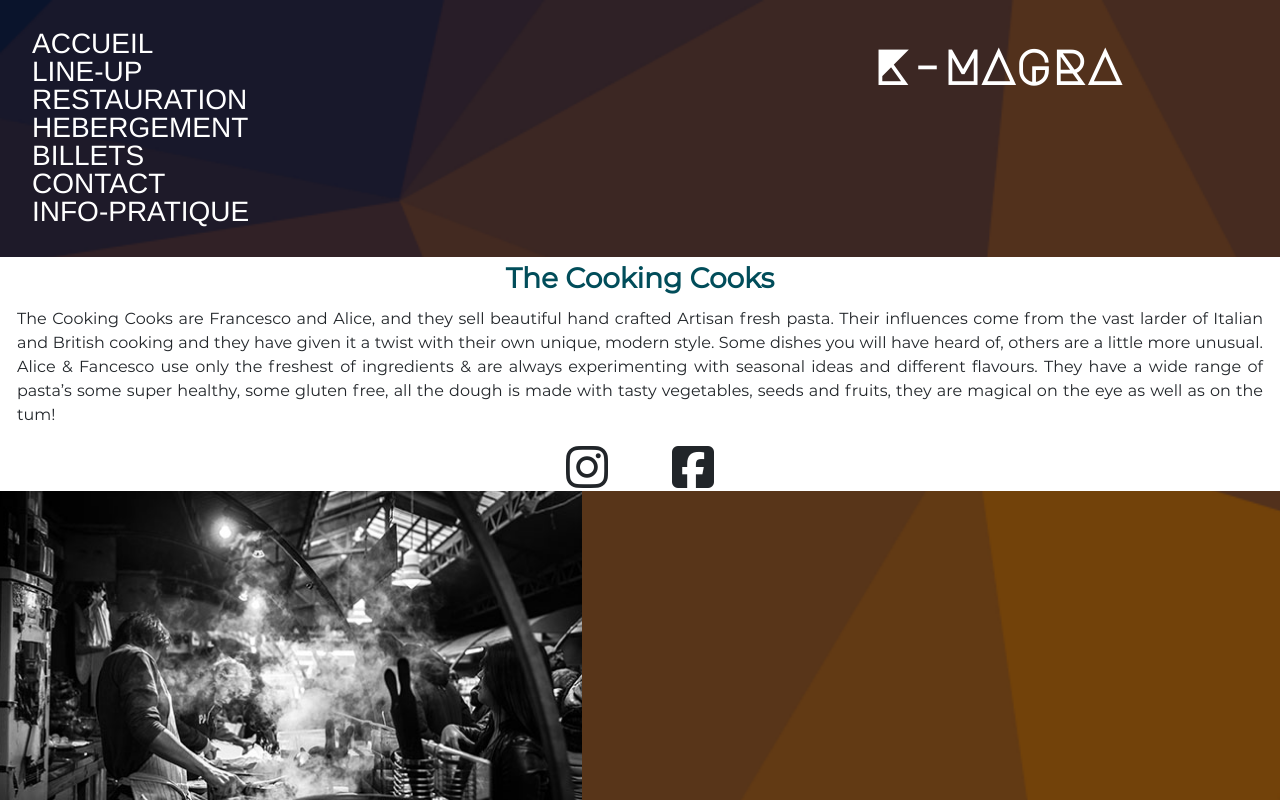
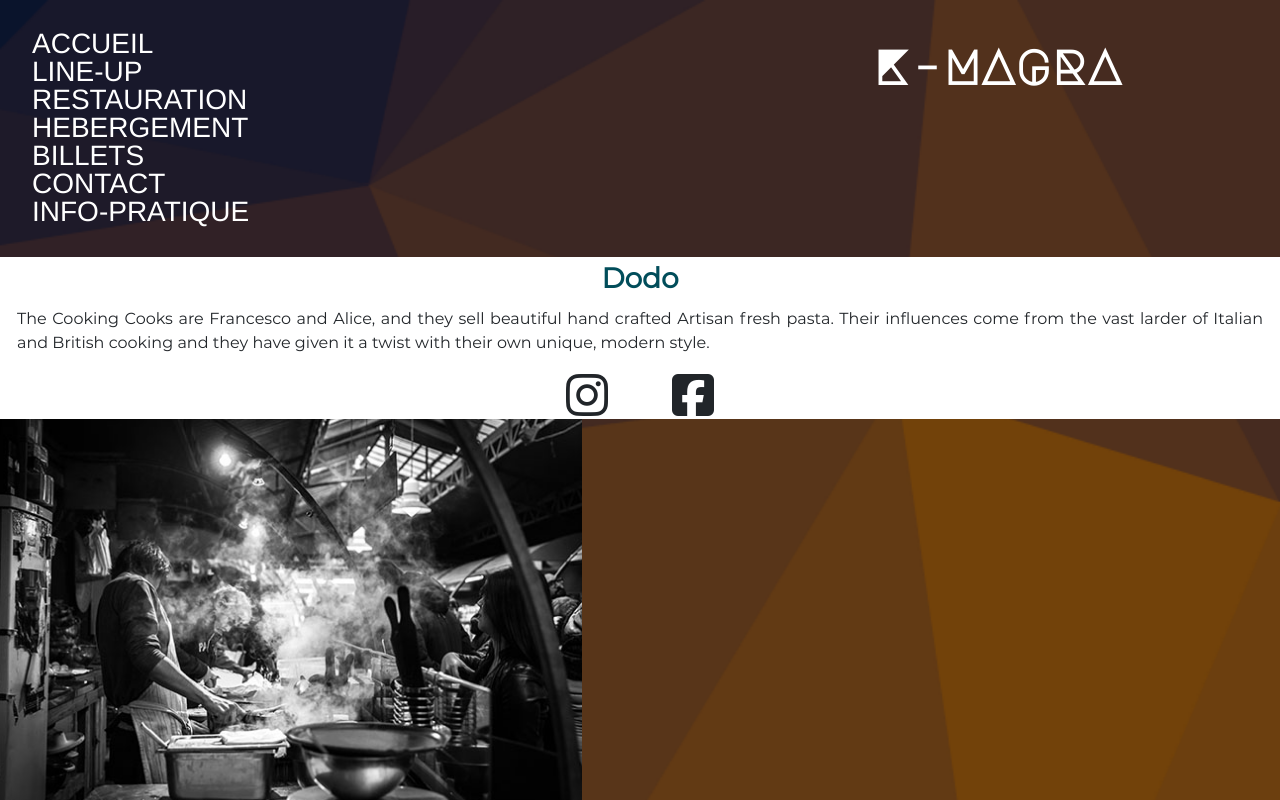
Before and after one commit to TestardR/React-Festival_Du_Graux_Son, a React (Create React App) app: page /hebergement in a window 1280 px wide. Built offline with nearby package versions, Linux system fonts and the light colour scheme.

Commit message:
restauration hebergement data switch

```diff
--- a/src/components/Hebergement.js
+++ b/src/components/Hebergement.js
@@ -13,16 +13,16 @@ class Hebergement extends Component {
       {
         id: 1,
         imgSrc: Cook1,
-        title: 'The Cooking Cooks',
+        title: 'Dodo',
         content:
-          'The Cooking Cooks are Francesco and Alice, and they sell beautiful hand crafted Artisan fresh pasta. Their influences come from the vast larder of Italian and British cooking and they have given it a twist with their own unique, modern style. Some dishes you will have heard of, others are a little more unusual. Alice & Fancesco use only the freshest of ingredients & are always experimenting with seasonal ideas and different flavours. They have a wide range of pasta’s some super healthy, some gluten free, all the dough is made with tasty vegetables, seeds and fruits, they are magical on the eye as well as on the tum!'
+          'The Cooking Cooks are Francesco and Alice, and they sell beautiful hand crafted Artisan fresh pasta. Their influences come from the vast larder of Italian and British cooking and they have given it a twist with their own unique, modern style.'
       },
       {
         id: 2,
         imgSrc: Cook2,
-        title: 'Gingers',
+        title: 'Camping',
         content:
-          "Making small batch, inventively flavoured real dairy ice cream, sorbet and vegan ice cream since 2010. Winner of British Street Food awards 'Best Dessert' 2011, '12, '13 and winner of 'Best Of The Best' 2012. Our recipe book MELT was published by Simon & Schuster 2013. Their beautiful retro ice cream van (lovingly hand designed inside and out) Ginger, loves meeting new crowds and their menu is always a talking point of any festival! Most ice creams are naturally gluten free, and 50% of the menu is vegan. Gingers only present vegan flavours that are every bit as divine as the real dairy versions."
+          "Making small batch, inventively flavoured real dairy ice cream, sorbet and vegan ice cream since 2010. Winner of British Street Food awards 'Best Dessert' 2011, '12, '13 and winner of 'Best Of The Best' 2012."
       }
     ]
   };
--- a/src/components/Restauration.js
+++ b/src/components/Restauration.js
@@ -13,16 +13,16 @@ class Restauration extends Component {
       {
         id: 1,
         imgSrc: Cook1,
-        title: 'Dodo',
+        title: 'The Cooking Cooks',
         content:
-          'The Cooking Cooks are Francesco and Alice, and they sell beautiful hand crafted Artisan fresh pasta. Their influences come from the vast larder of Italian and British cooking and they have given it a twist with their own unique, modern style.'
+          'The Cooking Cooks are Francesco and Alice, and they sell beautiful hand crafted Artisan fresh pasta. Their influences come from the vast larder of Italian and British cooking and they have given it a twist with their own unique, modern style. Some dishes you will have heard of, others are a little more unusual. Alice & Fancesco use only the freshest of ingredients & are always experimenting with seasonal ideas and different flavours. They have a wide range of pasta’s some super healthy, some gluten free, all the dough is made with tasty vegetables, seeds and fruits, they are magical on the eye as well as on the tum!'
       },
       {
         id: 2,
         imgSrc: Cook2,
-        title: 'Camping',
+        title: 'Gingers',
         content:
-          "Making small batch, inventively flavoured real dairy ice cream, sorbet and vegan ice cream since 2010. Winner of British Street Food awards 'Best Dessert' 2011, '12, '13 and winner of 'Best Of The Best' 2012."
+          "Making small batch, inventively flavoured real dairy ice cream, sorbet and vegan ice cream since 2010. Winner of British Street Food awards 'Best Dessert' 2011, '12, '13 and winner of 'Best Of The Best' 2012. Our recipe book MELT was published by Simon & Schuster 2013. Their beautiful retro ice cream van (lovingly hand designed inside and out) Ginger, loves meeting new crowds and their menu is always a talking point of any festival! Most ice creams are naturally gluten free, and 50% of the menu is vegan. Gingers only present vegan flavours that are every bit as divine as the real dairy versions."
       }
     ]
   };
```
